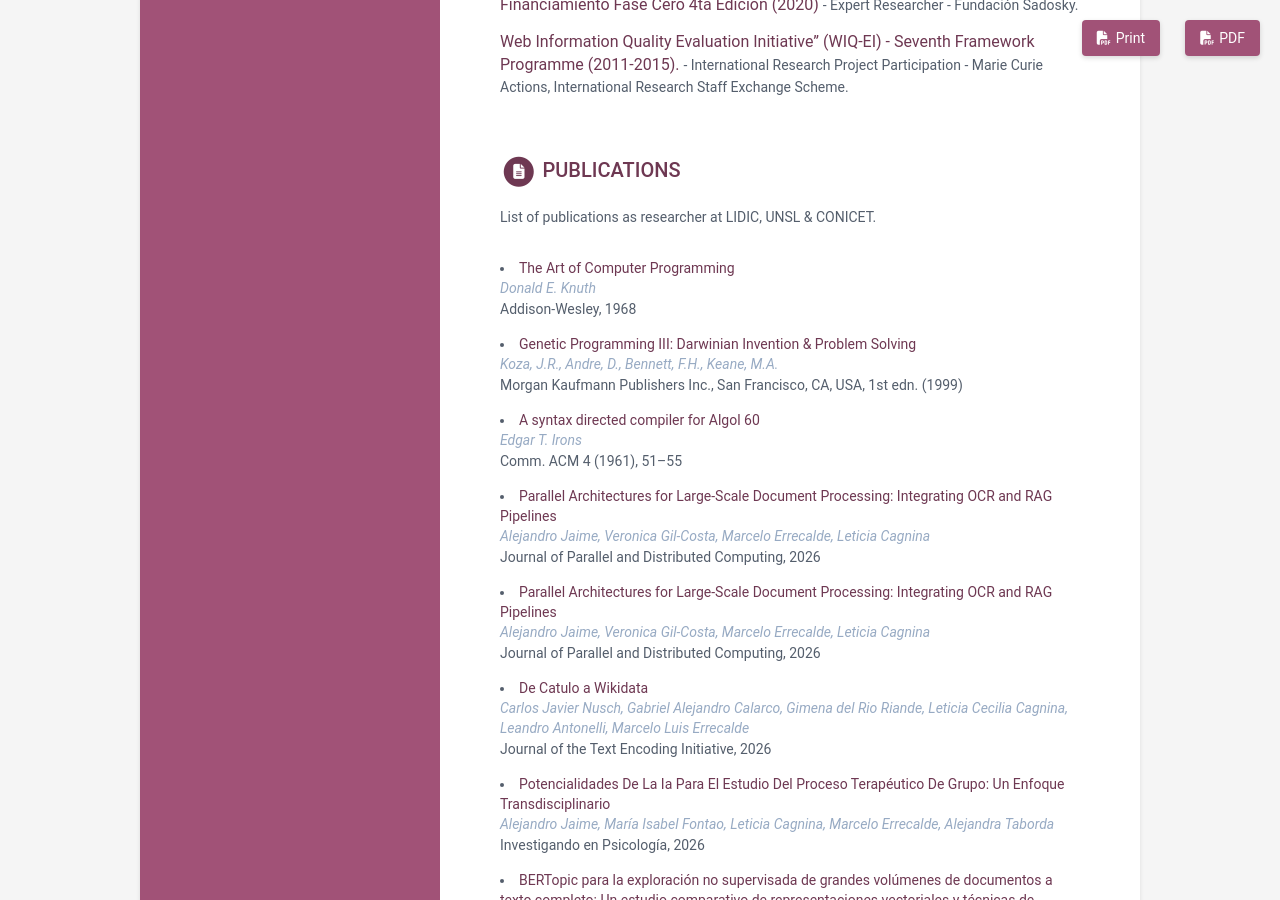
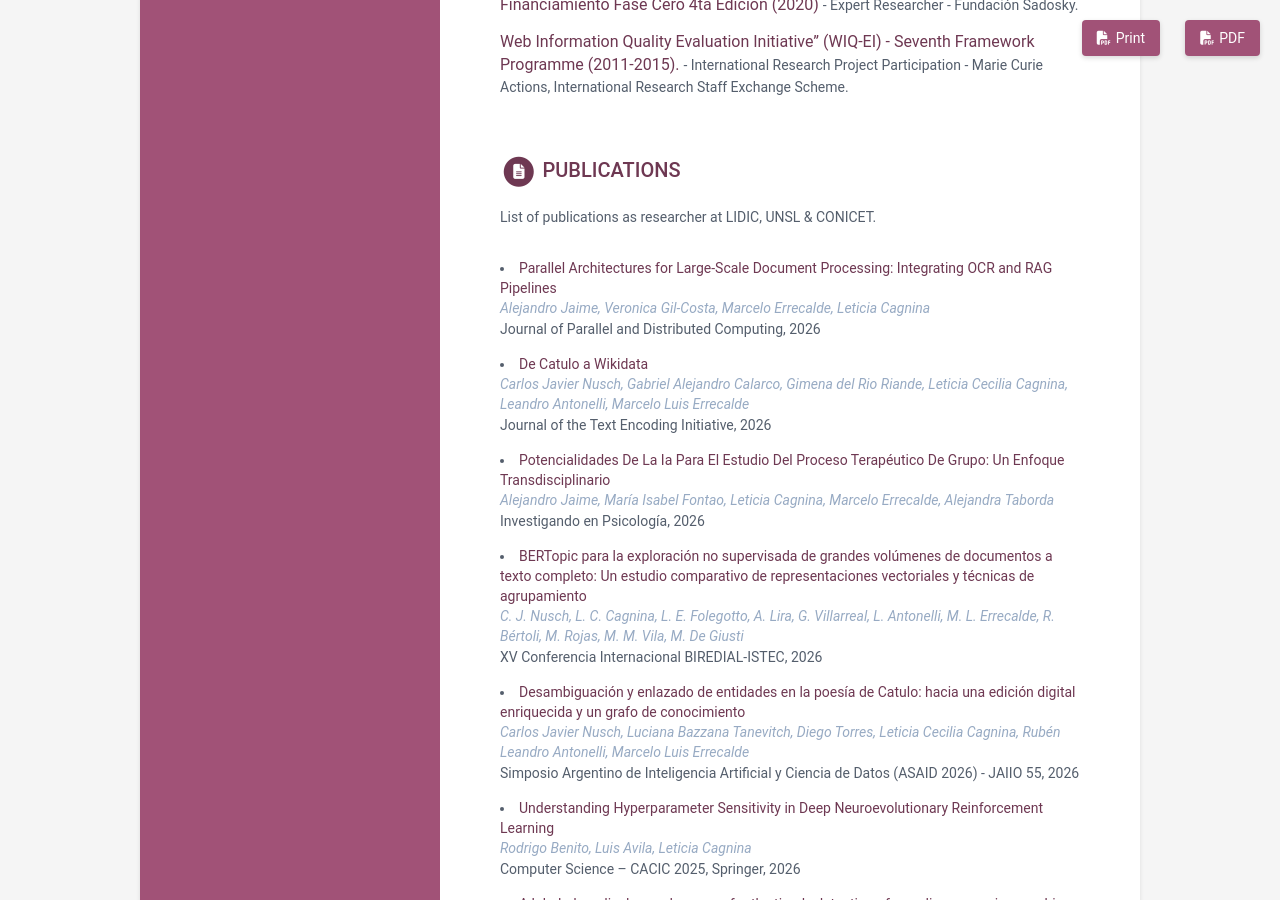
Before and after one commit to lcagnina/lcagnina.github.io, a Jekyll site: the page built from index.html, in a window 1280 px wide and 900 px high, scrolled down 1586 px. Built offline with Jekyll 4.4.1, drawn with Linux system fonts in a browser that asks for light colours.

Commit message:
Update data.yml

```diff
--- a/_data/data.yml
+++ b/_data/data.yml
@@ -198,26 +198,6 @@ publications:
   intro: |
     List of publications as researcher at LIDIC, UNSL & CONICET.
   papers:
-  - title: The Art of Computer Programming
-    link: "#"
-    authors: Donald E. Knuth
-    conference: Addison-Wesley, 1968
-
-  - title: "Genetic Programming III: Darwinian Invention &amp; Problem Solving"
-    link: "https://doi.org/10.1016/j.jpdc.2026.105337"
-    authors: Koza, J.R., Andre, D., Bennett, F.H., Keane, M.A.
-    conference: "Morgan Kaufmann Publishers Inc., San Francisco, CA, USA, 1st edn. (1999)"
-
-  - title: A syntax directed compiler for Algol 60
-    link: "#"
-    authors: Edgar T. Irons
-    conference: "Comm. ACM 4 (1961), 51–55"
-
-  - title: "Parallel Architectures for Large-Scale Document Processing: Integrating OCR and RAG Pipelines"
-    link: "https://doi.org/10.1016/j.jpdc.2026.105337"
-    authors: Alejandro Jaime, Veronica Gil-Costa, Marcelo Errecalde, Leticia Cagnina
-    conference: Journal of Parallel and Distributed Computing, 2026
-
   - title: "Parallel Architectures for Large-Scale Document Processing: Integrating OCR and RAG Pipelines"
     link: "https://doi.org/10.1016/j.jpdc.2026.105337"
     authors: "Alejandro Jaime, Veronica Gil-Costa, Marcelo Errecalde, Leticia Cagnina"
```
